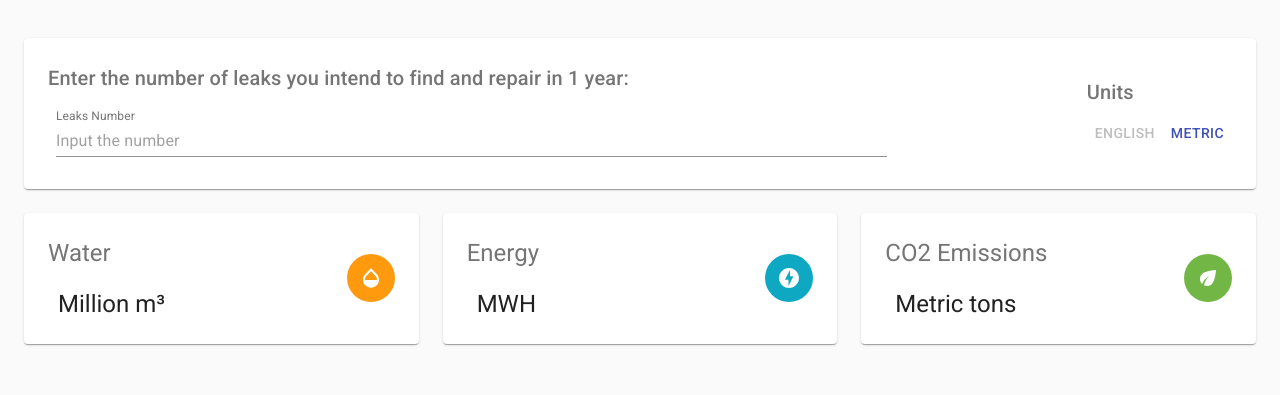
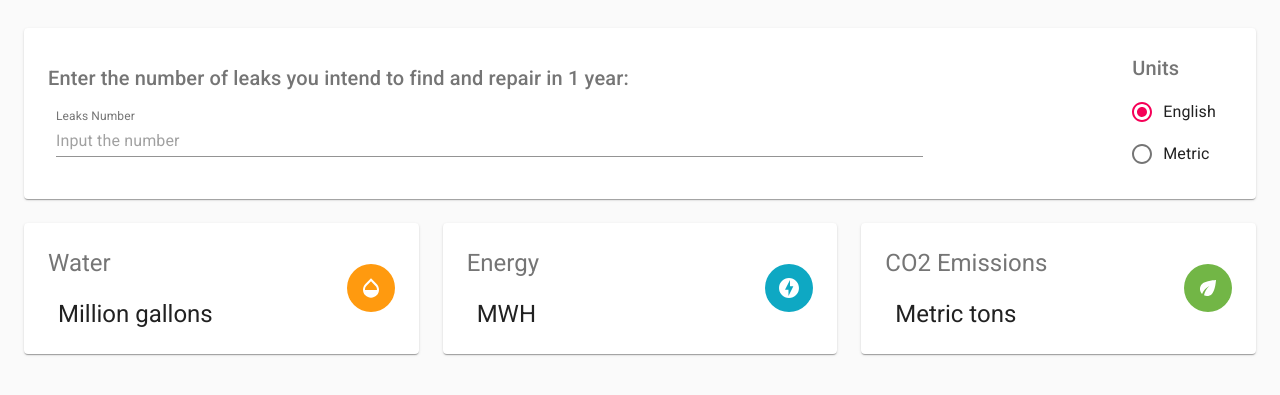
Before and after one commit to khalidhindawi/react-calculator, a React (Create React App) app: page / in a window 1280 px wide. Shown: the part 209-604 px from the top of the page. Built offline with nearby package versions, Linux system fonts and the light colour scheme.

Commit message:
change unit choosing type

```diff
--- a/src/App.js
+++ b/src/App.js
@@ -20,7 +20,7 @@ const useStyles = makeStyles(() => ({
 
 const App = () => {
   const classes = useStyles();
-  const [unitType, setUnitType] = React.useState(false);
+  const [unitType, setUnitType] = React.useState("english");
   const [leaksNumber, setLeaksNumber] = React.useState('');
 
   const handleChangeLeaksNumber = React.useCallback(event => {
@@ -31,14 +31,13 @@ const App = () => {
     }
   }, []);
 
-  const handleChangeUnitType = React.useCallback(value => {
-    // setUnitType(event.target.checked)
-    setUnitType(value)
+  const handleChangeUnitType = React.useCallback(event => {
+    setUnitType(event.target.value)
   }, []);
 
   const getWaterValue = React.useCallback(() => {
     if (leaksNumber !== '') {
-      return unitType ? leaksNumber * 0.255 : leaksNumber * 0.00093;
+      return unitType === 'english' ? leaksNumber * 0.255 : leaksNumber * 0.00093;
     } else {
       return;
     }
@@ -94,7 +93,7 @@ const App = () => {
             <CalResult
               title="Water"
               value={getWaterValue()}
-              unit={unitType ? "Million gallons" : "Million m³"}
+              unit={unitType === 'english' ? "Million gallons" : "Million m³"}
               avatar={<OpacityIcon/>}
               avatarStyle={{background: '#ff9a0f'}}
             />
--- a/src/components/CalInputs.js
+++ b/src/components/CalInputs.js
@@ -2,7 +2,10 @@ import React from 'react';
 import clsx from 'clsx';
 import PropTypes from 'prop-types';
 import {
-  Button,
+  FormControl,
+  FormControlLabel,
+  Radio,
+  RadioGroup,
   Box,
   Card,
   Typography,
@@ -82,20 +85,12 @@ const CalInputs = ({
         >
           Units
         </Typography>
-        <Button
-          onClick={() => handleChangeUnitType(false)}
-          disabled={!unitType}
-          color="primary"
-        >
-          English
-        </Button>
-        <Button
-          onClick={() => handleChangeUnitType(true)}
-          disabled={unitType}
-          color="primary"
-        >
-          Metric
-        </Button>
+        <FormControl component="fieldset">
+          <RadioGroup aria-label="unit" name="unit" value={unitType} onChange={handleChangeUnitType}>
+            <FormControlLabel value="english" control={<Radio />} label="English" />
+            <FormControlLabel value="metric" control={<Radio />} label="Metric" />
+          </RadioGroup>
+        </FormControl>
       </Box>
     </Card>
   );
@@ -104,7 +99,7 @@ const CalInputs = ({
 CalInputs.propTypes = {
   className: PropTypes.string,
   leaksNumber: PropTypes.string,
-  unitType: PropTypes.bool,
+  unitType: PropTypes.string,
   handleChangeLeaksNumber: PropTypes.func,
   handleChangeUnitType: PropTypes.func
 };
```
